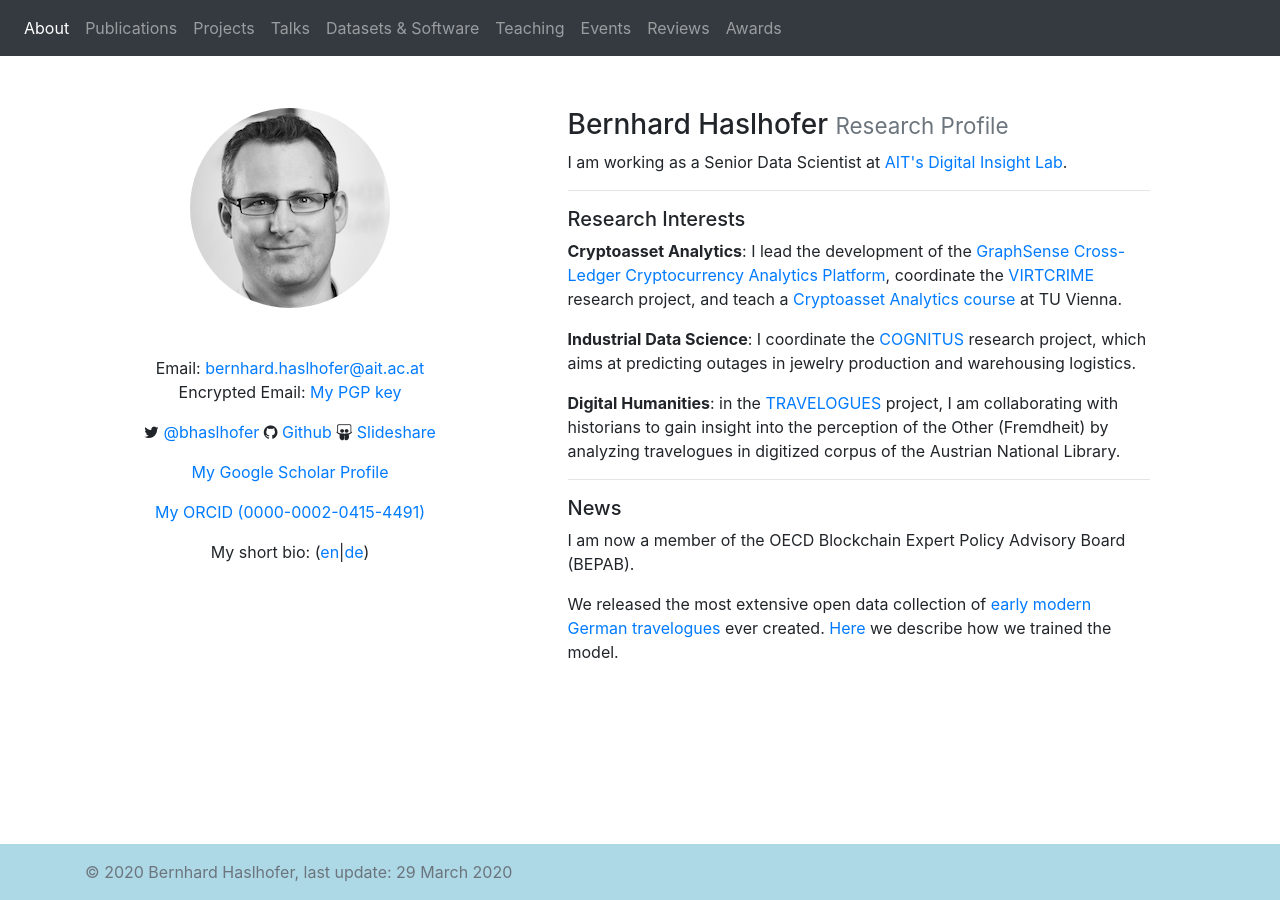
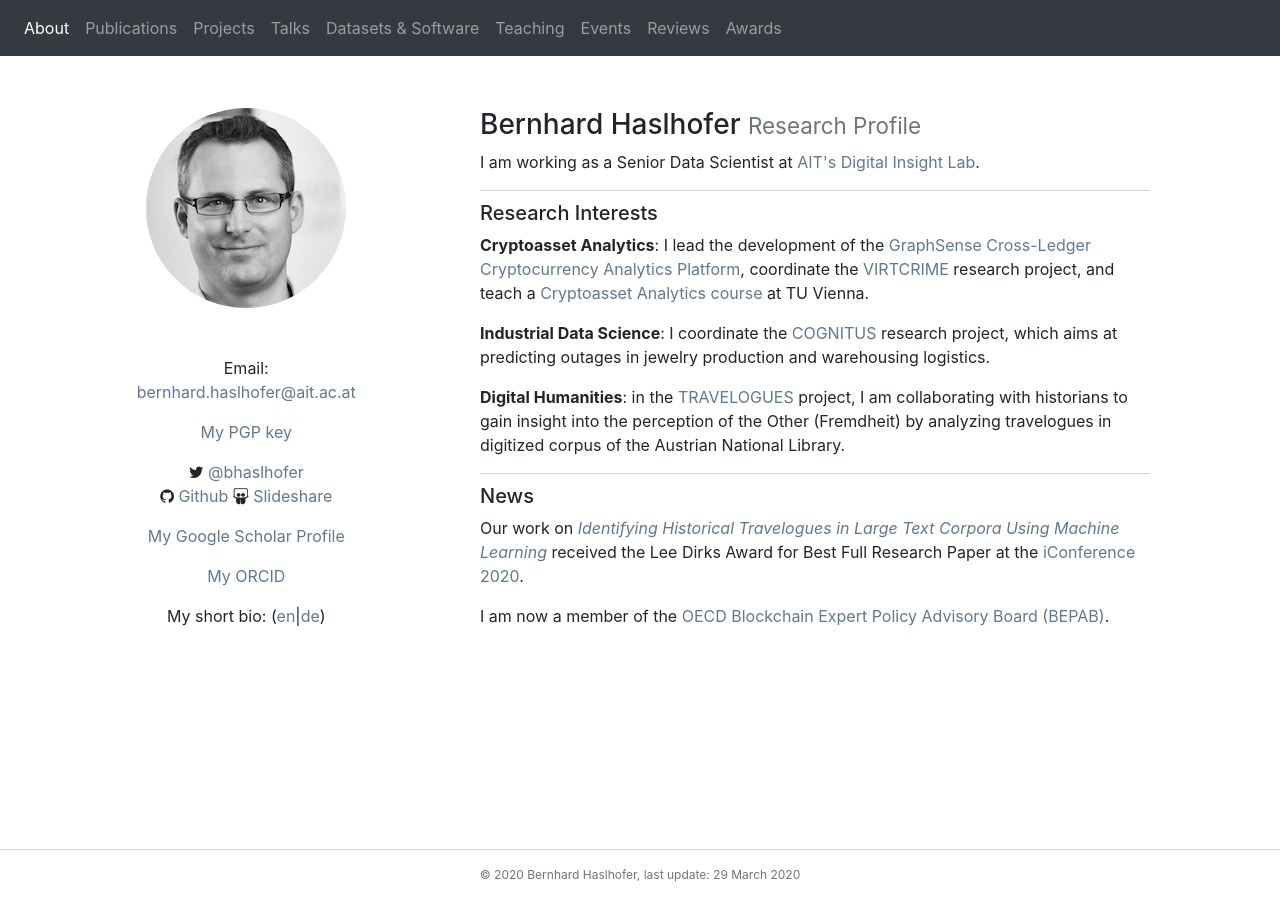
Before and after one commit to behas/behas.github.com, a Jekyll site: the page built from index.html, in a window 1280 px wide. Built offline with Jekyll 4.4.1, drawn with Linux system fonts in a browser that asks for light colours; a style sheet for code colours, icons or effects is not loaded.

Commit message:
fixed landing page; adapted appearance

```diff
--- a/_layouts/default.html
+++ b/_layouts/default.html
@@ -40,7 +40,7 @@
     </main>
 
     <footer class="footer mt-auto py-3">
-      <div class="container">
+      <div class="container text-center">
         <span class="text-muted">&copy; {{ site.time | date: "%Y" }} Bernhard Haslhofer, last update: {{ site.time | date_to_long_string}}</span>
       </div>
     </footer>
--- a/_sass/main.scss
+++ b/_sass/main.scss
@@ -1,15 +1,34 @@
 /* Site-specific variables and values for website */
 
-$bgcolor: lightblue;
+$link_color: #607890;
+$link_color_hover: #036;
+$border_color: lightgrey;
+
+body {
+	a, a:active, a:visited {
+		color: $link_color;
+	}
+	a:hover {
+		color: $link_color_hover;
+	}
+}
+
 
 main {
 	.container {
 		padding: 60px 60px 0;
 	}
+
+	section {
+		margin-top: 10px;
+		padding-top: 10px;
+		border-top: 1px solid $border_color;
+	}
 }
 
 footer {
-	background-color: $bgcolor;
+	font-size: 12px;
+  	border-top: 1px solid $border_color;
 	.container {
 		padding-right: 15px;
   		padding-left: 15px;
--- a/index.html
+++ b/index.html
@@ -7,20 +7,20 @@ title: Research Profile
 
   <div class="row justify-content-between">
 
-    <div class="col-md-4">
+    <div class="col-md-3">
       <div class="text-center">
 
         <img src="/assets/images/bernhard_2016_bw.jpg" class="rounded-circle" alt="Image of Bernhard Haslhofer">
 
-        <p class="mb-0 mt-5">
+        <p class="mt-5">
           Email: <a href="mailto:bernhard.haslhofer@ait.ac.at">bernhard.haslhofer@ait.ac.at</a>
         </p>
         <p>
-          Encrypted Email: <a href="/assets/bhaslhofer_pgp_public.asc">My PGP key</a>
+          <a href="/assets/bhaslhofer_pgp_public.asc">My PGP key</a>
         </p>
         <p>
           <i class="fa fa-twitter"></i>
-          <a href="http://twitter.com/#!/bhaslhofer" target="_">@bhaslhofer</a>
+          <a href="http://twitter.com/#!/bhaslhofer" target="_">@bhaslhofer</a></br>
           <i class="fa fa-github"></i>
           <a href="http://github.com/behas" target="_">Github</a>
           <i class="fa fa-slideshare"></i>
@@ -32,21 +32,19 @@ title: Research Profile
         </p>
         <p>
           <i class="ai ai-orcid"></i>
-          <a href="https://orcid.org/0000-0002-0415-4491" target="_blank">My ORCID (0000-0002-0415-4491)</a>
+          <a href="https://orcid.org/0000-0002-0415-4491" target="_blank">My ORCID</a>
         </p>
         <p>My short bio: (<a href="/assets/short_bio_en.txt">en</a>|<a href="/assets/short_bio_de.txt">de</a>)</p>
       </div>
     </div>
 
-    <div class="col-md-7">
+    <div class="col-md-8">
       <h3>
         Bernhard Haslhofer
         <small class="text-muted">Research Profile</small>
       </h3>
 
       <p>I am working as a Senior Data Scientist at <a href="http://digital-insight.at" target="_blank">AIT's Digital Insight Lab</a>.</p>
-
-      <hr>
 
       <section>
         <h5>Research Interests</h5>
@@ -58,14 +56,12 @@ title: Research Profile
         <p><strong>Digital Humanities</strong>: in the <a href="http://www.travelogues-project.info/" target="_blank">TRAVELOGUES</a> project, I am collaborating with historians to gain insight into the perception of the Other (Fremdheit) by analyzing travelogues in digitized corpus of the Austrian National Library.</p>
       </section>
 
-      <hr>
-
-      <section class="border-top-1">
+      <section>
         <h5>News</h5>
 
-        <p>I am now a member of the OECD Blockchain Expert Policy Advisory Board (BEPAB).  <small class="text-secondary"></small></p>
+        <p>Our work on <a href="https://arxiv.org/abs/2001.01673" target="_blank"><em>Identifying Historical Travelogues in Large Text Corpora Using Machine Learning</em></a> received the Lee Dirks Award for Best Full Research Paper at the <a href="https://ischools.org/News/8860749" target="_blank">iConference 2020</a>.
 
-        <p>We released the most extensive open data collection of <a href="https://github.com/travelogues/travelogues-corpus" target="_blank">early modern German travelogues</a> ever created. <a href="https://arxiv.org/abs/2001.01673" target="_blank">Here</a> we describe how we trained the model. <small class="text-secondary"></small></p>
+        <p>I am now a member of the <a href="https://www.oecd.org/daf/blockchain/OECD-Blockchain-Expert-Policy-Advisory-Board-List-of-Participants.pdf" target="_blank">OECD Blockchain Expert Policy Advisory Board (BEPAB)</a>.</p>
 
       </section>
 
```
